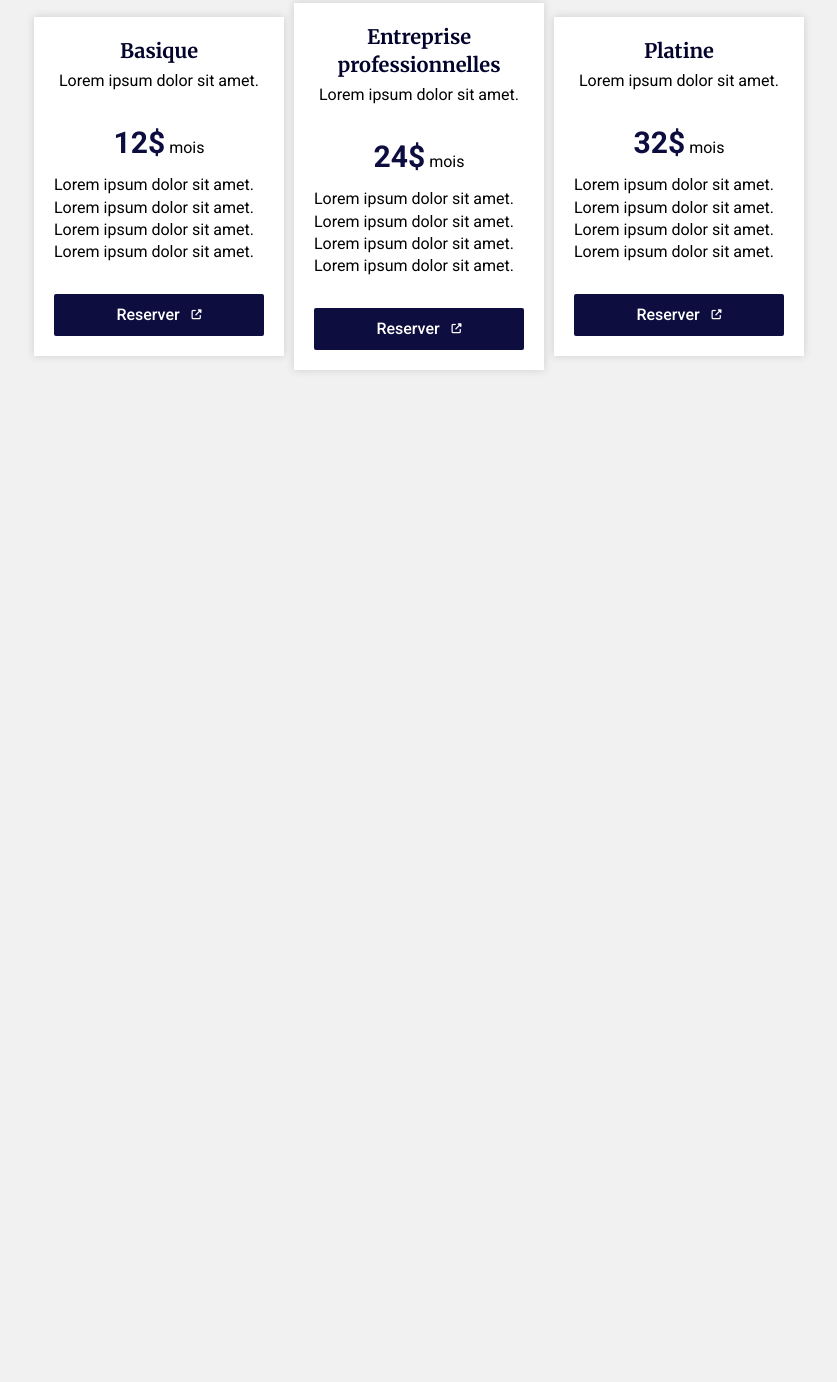
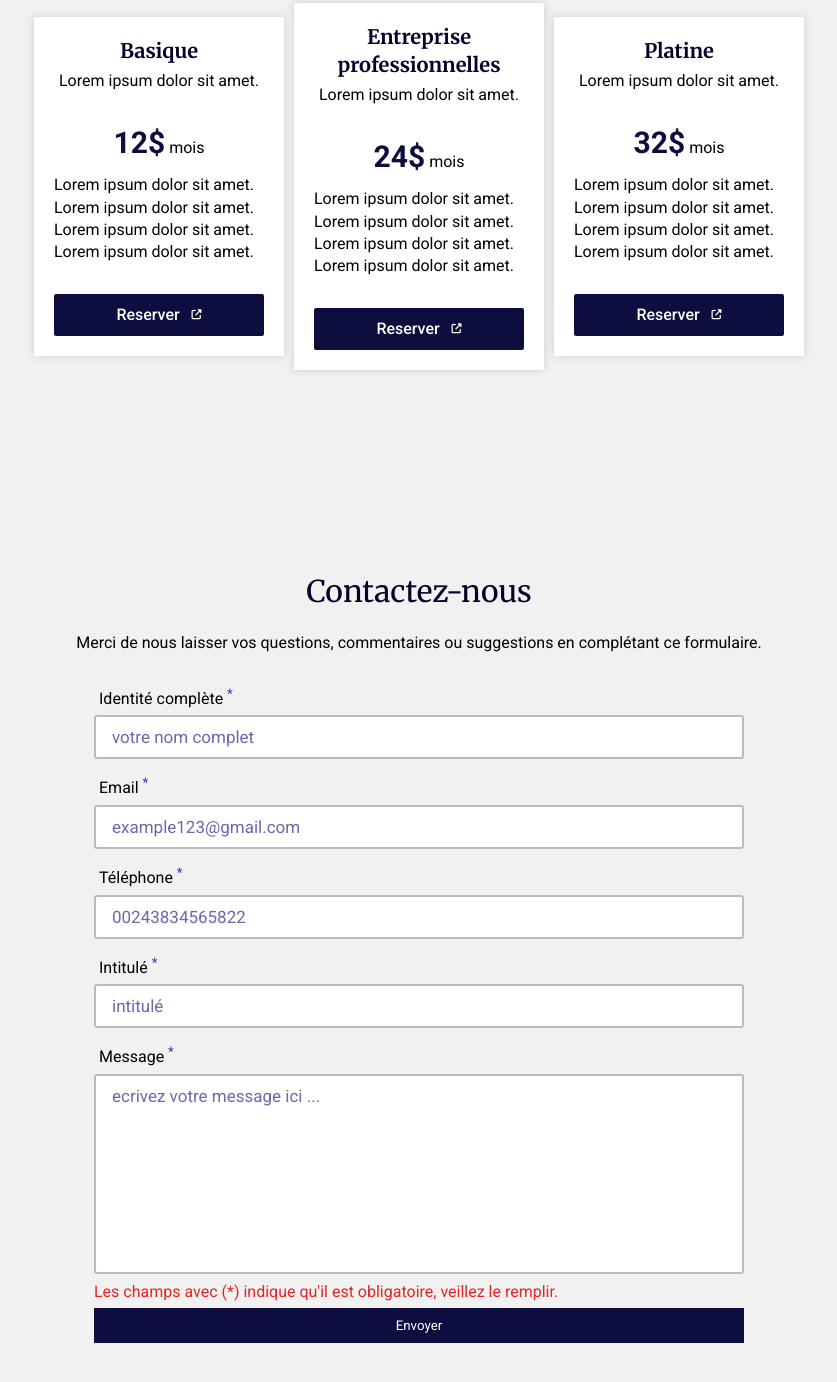
Before and after one commit to Ekoleleibrahim/ghuraba, a plain HTML site: page index.html in a window 1280 px wide. Shown: the part 3317-4699 px from the top of the page, without its empty margins (221-1058 px from the left). Before the commit the page ends 3787 px from the top, so only its background shows below. Drawn offline with Linux system fonts and the light colour scheme.

Commit message:
Réalisation du formulaire de contact

```diff
--- a/index.html
+++ b/index.html
@@ -60,7 +60,7 @@
                     </ul>
                 </li>
                 <li><a href="#section-pratique-medical">A propos</a></li>
-                <li><a href="">Contact</a></li>
+                <li><a href="#container-form">Contact</a></li>
                 <li><a href="">Blog</a></li>
             </ul>
             <div>
@@ -293,7 +293,7 @@
                     </a>
                 </div>
             </article>
-            <article>
+            <article class="blue">
                 <header>
                     <h4>Entreprise professionnelles</h4>
                     <p>Lorem ipsum dolor sit amet.</p>
@@ -337,5 +337,43 @@
             </article>
         </div>
     </section>
+
+    <!--
+        Formulaire de contact
+    -->
+    <section id="container-form">
+        <div class="header-form">
+            <h3>Contactez-nous</h3>
+            <p>Merci de nous laisser vos questions, commentaires ou suggestions en complétant ce formulaire.</p>
+        </div>
+        <form>
+            <label for="identite">
+                <span class="label-form">Identité complète <sup>*</sup></span>
+                <p>
+                    <input type="text" id="identite" placeholder="votre nom complet" required>
+                </p>
+            </label>
+            <label for="email">
+                <span class="label-form">Email <sup>*</sup></span>
+                <input type="email" id="email" placeholder="example123@gmail.com" required>
+            </label>
+            <label for="Tel">
+                <span class="label-form">Téléphone <sup>*</sup></span>
+                <input type="tel" id="tel" placeholder="00243834565822" required>
+            </label>
+            <label for="sujet">
+                <span class="label-form">Intitulé <sup>*</sup></span>
+                <input type="text" id="sujet" placeholder="intitulé" required>
+            </label>
+            <label for="message">
+                <span class="label-form">Message <sup>*</sup></span>
+                <textarea id="message" placeholder="ecrivez votre message ici ..." required></textarea>
+            </label>
+            <p style="margin-bottom: 5px; color: rgb(231, 36, 36);">Les champs avec (*) indique qu'il est obligatoire, veillez le remplir.</p>
+            <div>
+                <button type="submit">Envoyer</button>
+            </div>
+        </form>
+    </section>
 </body>
 </html>
--- a/style.css
+++ b/style.css
@@ -81,14 +81,16 @@ span.point{
 }
 #section-pratique-medical,
 section#choisissez-nous,
-section#tarification{
+section#tarification,
+section#container-form{
     padding: 100px 50px;
 }
 section{
     line-height: 1.4;
 }
 .pratique-medical-header,
-.header-tarification{
+.header-tarification,
+.header-form{
     text-align: center;
     margin-bottom: 30px;
 }
@@ -388,6 +390,9 @@ div.grille-tarification{
     box-shadow: 0 0 8px #cecece;
     width: 250px;
 }
+.grille-tarification article:hover{
+    border: 2px solid rgb(23, 23, 109);
+}
 .grille-tarification article header{
     text-align: center;
 }
@@ -420,6 +425,60 @@ div.btn-tarification .reserver{
 }
 div.btn-tarification .reserver:hover{
     background-color: rgb(23, 23, 109);
+}
+
+/* Formulaire de contact */
+label{
+    display: block;
+}
+span.label-form{
+    display: block;
+    margin-bottom: 5px;
+    padding-left: 5px;
+}
+sup{
+    color: rgb(52, 52, 185);
+}
+#container-form form{
+    width: 650px;
+    margin: auto;
+}
+input,
+textarea{
+    width: 100%;
+    padding: 10px 16px;
+    display: inline-block;
+    margin-bottom: 15px;
+    border-radius: 3px;
+    outline: none;
+    border: 2px solid #bbb;
+    font-size: 17px;
+}
+textarea{
+    margin-bottom: 0;
+}
+input:focus,
+textarea:focus{
+    border: 2px solid rgb(41, 41, 168);
+}
+input::placeholder,
+textarea::placeholder{
+    color: rgba(18, 18, 127, 0.633);
+}
+textarea{
+    resize: none;
+    height: 200px;
+}
+button{
+    width: 100%;
+    outline: none;
+    border: none;
+    background-color: rgb(13, 13, 63);
+    padding: 10px 16px;
+    color: white;
+}
+button:hover{
+    background-color: rgb(30, 30, 103);
 }
 
 /* Lorsque l'écran fait 1080px ou moins, ce style est appliqué: */
@@ -613,6 +672,9 @@ div.btn-tarification .reserver:hover{
         display: grid;
         grid-template-columns: 100%;
     }
+    #container-form{
+        padding: 50px 20px;
+    }
 }
 
 /* Lorsque l'écran fait 650px ou moins, ce style est appliqué: */
```
